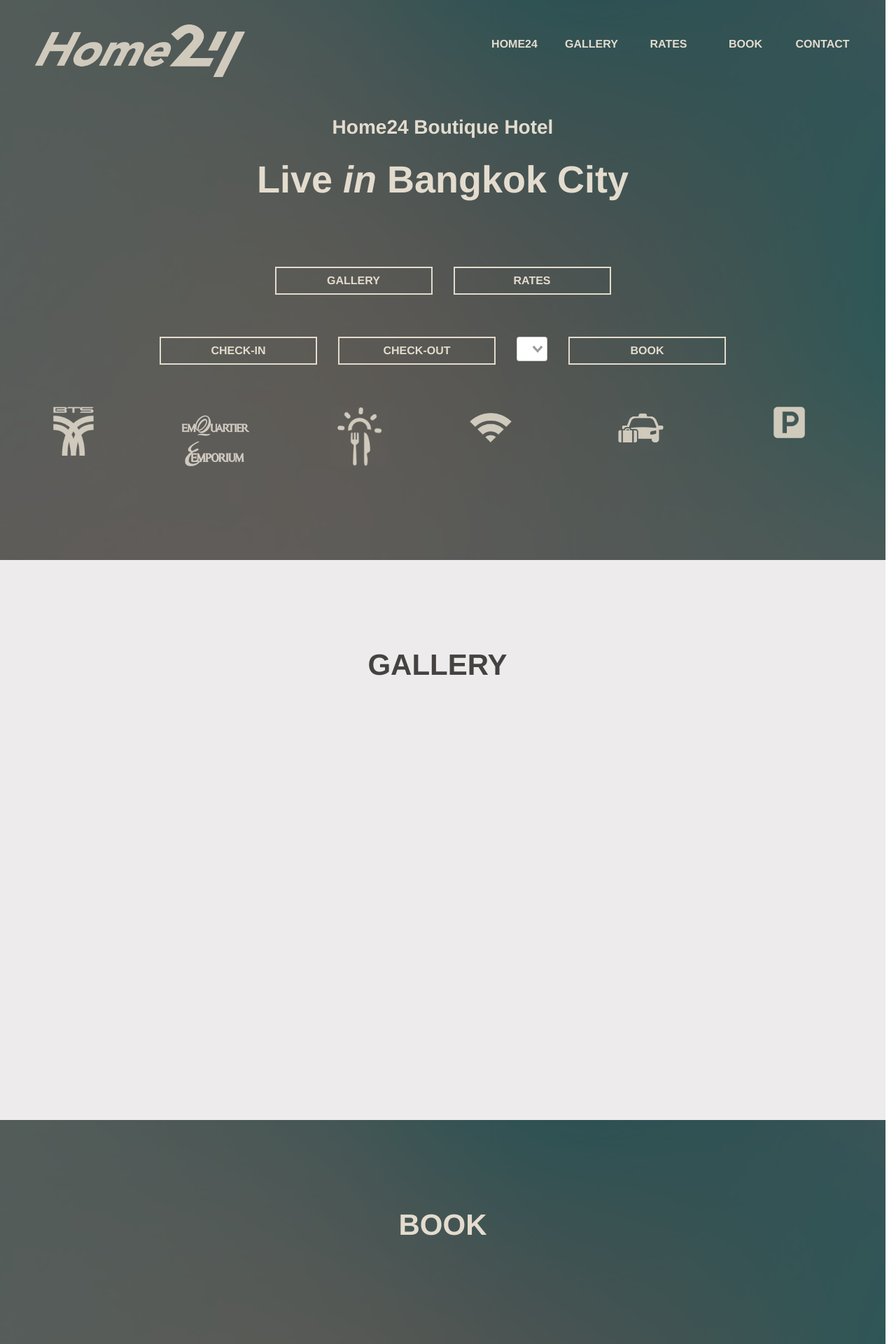
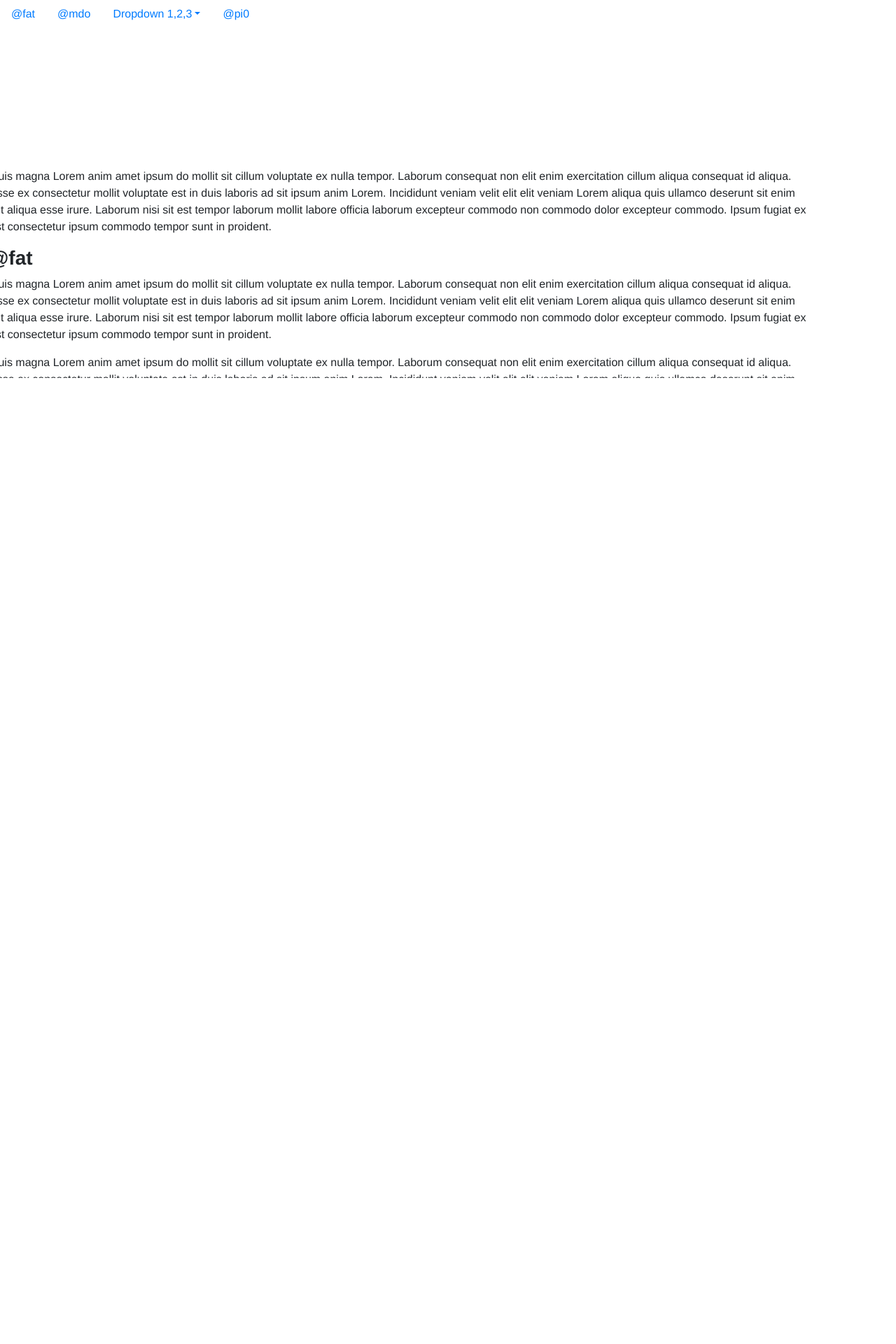
Before and after one commit to kassssc/home24, a Vue app: page / in a window 1280 px wide. Shown: the top 1920 px of the page at 70% size. After the commit the page ends 800 px from the top, so only its background shows below. Built offline with nearby package versions, Linux system fonts and the light colour scheme.

Commit message:
Tried scroll spy, failed

```diff
--- a/src/App.vue
+++ b/src/App.vue
@@ -1,18 +1,21 @@
 <template>
   <div id="app">
     <navbar></navbar>
-    <router-view/>
+    <!-- <router-view/> -->
+    <home></home>
   </div>
 </template>
 
 <script>
 import Navbar from './components/navbar'
+import Home from './components/home'
 import 'bootstrap/dist/css/bootstrap.css'
 import 'bootstrap-vue/dist/bootstrap-vue.css'
 export default {
   name: 'App',
   components: {
-    'navbar': Navbar
+    'navbar': Navbar,
+    'home': Home
   },
   data () {
     return { title: 'Home24' }
--- a/src/components/home.vue
+++ b/src/components/home.vue
@@ -1,10 +1,37 @@
 <template>
 
   <b-container class="content p-0">
-
+    <b-nav pills slot="header" v-b-scrollspy:nav-scroller>
+      <b-nav-item href="#fat" v-scroll-to="'#fat'">@fat</b-nav-item>
+      <b-nav-item href="#mdo" v-scroll-to="'#mdo'">@mdo</b-nav-item>
+      <b-nav-item-dropdown text="Dropdown 1,2,3" right-alignment>
+        <b-dropdown-item href="#one" v-scroll-to="'#fat'">one</b-dropdown-item>
+        <b-dropdown-item href="#two" @click="scrollIntoView">two</b-dropdown-item>
+        <b-dropdown-divider></b-dropdown-divider>
+        <b-dropdown-item href="#three" @click="scrollIntoView">three</b-dropdown-item>
+      </b-nav-item-dropdown>
+      <b-nav-item href="#pi0" @click="scrollIntoView">@pi0</b-nav-item>
+    </b-nav>
+  <b-row id="nav-scroller"
+           ref="content"
+           style="position:relative; height:300px; overflow-y:scroll;">
+        <p>{{ text }}</p>
+        <h4 id="fat">@fat</h4>
+        <p v-for="i in 3">{{ text }}</p>
+        <h4 id="mdo">@mdo</h4>
+        <p v-for="i in 3">{{ text }}</p>
+        <h4 id="one">one</h4>
+        <p v-for="i in 2">{{ text }}</p>
+        <h4 id="two">two</h4>
+        <p>{{ text }}</p>
+        <h4 id="three">three</h4>
+        <p v-for="i in 2">{{ text }}</p>
+        <h4 id="pi0">@pi0</h4>
+        <p v-for="i in 3">{{ text }}</p>
+      </b-row>
 
  <!-- HOME -->
-    <b-row id="home">
+    <!-- <b-row id="home">
       <b-col class="shade">
         <b-row>
           <b-col class="headline full-width min-w-600 text-center unselectable">
@@ -28,12 +55,12 @@
           <b-col class="btn-container">
             <button class="btn outline size-lg m-x-15">check-in</button>
             <button class="btn outline size-lg m-x-15">check-out</button>
-            <!-- <button class="btn outline size-lg m-x-15">guests</button> -->
+            <button class="btn outline size-lg m-x-15">guests</button>
             <v-select class="m-x-15" v-model="selected" :options="options"></v-select>
             <button class="btn outline size-lg m-x-15">book</button>
           </b-col>
         </b-row>
-        <!-- Services -->
+        Services
         <b-row class="h-50 m-t-50 p-x-30">
           <b-col class="services-container unselectable">
             <div class="service">
@@ -78,13 +105,13 @@
           </b-col>
         </b-row>
 
-      </b-col> <!-- END home-col -->
-    </b-row> <!-- END HOME -->
+      </b-col> END home-col
+    </b-row> END HOME
 
     <gallery></gallery>
     <book></book>
     <rates></rates>
-    <contact></contact>
+    <contact></contact> -->
   </b-container>
 
 </template>
@@ -129,6 +156,16 @@ export default {
         {id: 5, label: '5'}
       ],
       selected: null,
+      text: `
+              Quis magna Lorem anim amet ipsum do mollit sit cillum voluptate ex nulla
+              tempor. Laborum consequat non elit enim exercitation cillum aliqua
+              consequat id aliqua. Esse ex consectetur mollit voluptate est in duis
+              laboris ad sit ipsum anim Lorem. Incididunt veniam velit elit elit veniam
+              Lorem aliqua quis ullamco deserunt sit enim elit aliqua esse irure. Laborum
+              nisi sit est tempor laborum mollit labore officia laborum excepteur
+              commodo non commodo dolor excepteur commodo. Ipsum fugiat ex est consectetur
+              ipsum commodo tempor sunt in proident.
+            `
     }
   }
 }
@@ -137,4 +174,10 @@ import $ from 'jquery';
 $('.datepicker').datepicker();
 <!-- Add "scoped" attribute to limit CSS to this component only -->
 <style scoped>
+#nav-scroller {
+  margin-top: 200px;
+}
+p {
+  width: 100%;
+}
 </style>
--- a/src/components/navbar.vue
+++ b/src/components/navbar.vue
@@ -1,18 +1,19 @@
 <template>
-  <div class="navbar">
+  <!-- <div class="navbar">
     <div class="logo-div float-l h-75 w-300 m-l-50 m-r-50">
       <div class="logo"></div>
     </div>
     <div class="float-r m-r-50 min-w-400">
       <div v-for="page in navButtons" class="float-l">
-        <!-- <router-link :to="{path:page.route}"> -->
+        <router-link :to="{path:page.route}">
         <button v-scroll-to="page.id" class="btn nav-btn">
           {{page.name}}
         </button>
-        <!-- </router-link> -->
+        </router-link>
       </div>
     </div>
-  </div>
+  </div> -->
+
 </template>
 
 <script>
```
